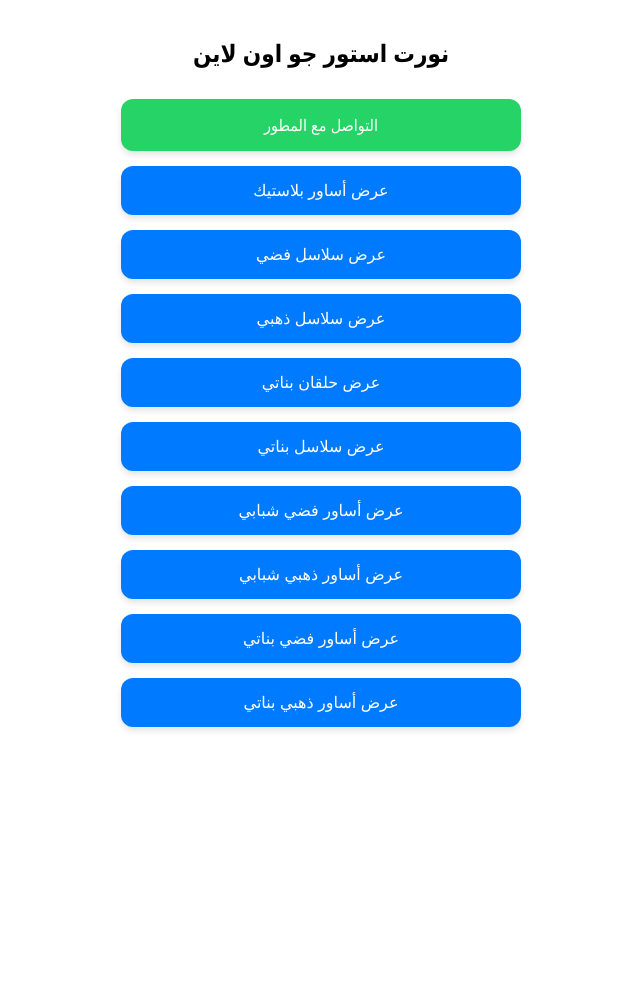
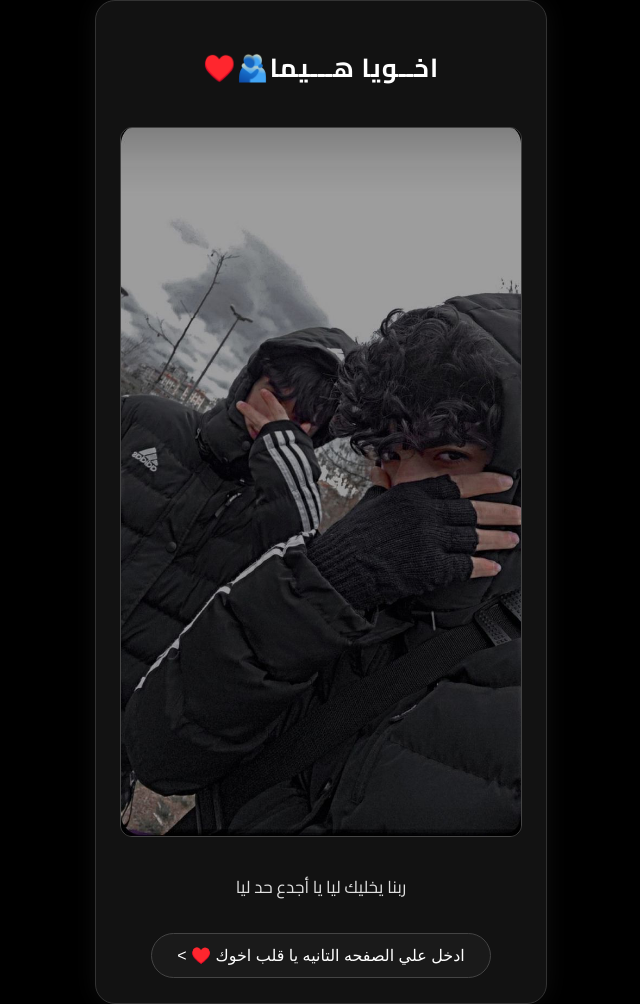
Before and after one commit to asd172941-prog/Gooonlinestore, a plain HTML site: page index.html in a window 1280 px wide. Shown: the whole page, without its empty margins (319-959 px from the left). Before the commit the page ends 800 px from the top, so only its background shows below. Drawn offline with Linux system fonts and the light colour scheme.

Commit message:
Add files via upload

```diff
--- a/index.html
+++ b/index.html
@@ -3,88 +3,123 @@
 <head>
     <meta charset="UTF-8">
     <meta name="viewport" content="width=device-width, initial-scale=1.0">
-    <title>استور جو اون لاين</title>
+    <title>أخويا هيما 🫂♥️</title>
+    <link href="https://fonts.googleapis.com/css2?family=Cairo:wght@400;700&display=swap" rel="stylesheet">
     <style>
-        /* إعدادات الخط والشكل العام */
         body {
-            background-color: #ffffff; /* الخلفية بيضا */
-            font-family: 'Segoe UI', Tahoma, Geneva, Verdana, sans-serif;
+            background-color: #000000;
+            font-family: 'Cairo', sans-serif;
             margin: 0;
-            padding: 20px;
             display: flex;
+            justify-content: center;
+            align-items: center;
+            min-height: 100vh;
+            color: white;
+        }
+        .card {
+            background: #121212;
+            width: 85%;
+            max-width: 400px;
+            padding: 25px;
+            border-radius: 20px;
+            box-shadow: 0 0 25px rgba(255, 255, 255, 0.05);
+            text-align: center;
+            border: 1px solid #333;
+        }
+        .page {
+            display: none;
             flex-direction: column;
             align-items: center;
         }
-
-        /* تنسيق رسالة الترحيب */
-        h1 {
-            color: #000000; /* الخط أسود */
-            font-size: 24px;
-            margin-bottom: 30px;
-            text-align: center;
-            font-weight: bold;
+        .active {
+            display: flex;
+            animation: fadeIn 0.6s ease-in-out;
         }
-
-        /* حاوية الأزرار */
-        .container {
+        @keyframes fadeIn {
+            from { opacity: 0; transform: translateY(10px); }
+            to { opacity: 1; transform: translateY(0); }
+        }
+        h1 { color: #ffffff; font-size: 26px; margin-bottom: 15px; letter-spacing: 1px; }
+        .main-img {
             width: 100%;
-            max-width: 400px; /* مناسب جداً للموبايل */
+            border-radius: 12px;
+            margin: 20px 0;
+            border: 1px solid #444;
+        }
+        .text-content {
+            font-size: 17px;
+            color: #e0e0e0;
+            line-height: 1.8;
+            margin: 15px 0;
+        }
+        .next-btn {
+            background: #1a1a1a;
+            border: 1px solid #444;
+            color: white;
+            font-size: 16px;
+            padding: 12px 25px;
+            border-radius: 30px;
+            cursor: pointer;
+            margin-top: 15px;
+            transition: 0.3s;
             display: flex;
-            flex-direction: column;
-            gap: 15px;
+            align-items: center;
+            gap: 10px;
         }
-
-        /* تنسيق الأزرار */
-        .btn {
-            background-color: #007bff; /* اللون الأزرق */
-            color: white;
-            border: none;
-            padding: 15px 20px;
-            border-radius: 12px; /* زوايا دائرية لشكل شيك */
-            font-size: 16px;
-            cursor: pointer;
-            text-decoration: none;
-            text-align: center;
-            transition: transform 0.2s, background-color 0.2s;
-            box-shadow: 0 4px 6px rgba(0, 0, 0, 0.1);
+        .next-btn:hover {
+            background: #ffffff;
+            color: black;
         }
-
-        /* تأثير عند الضغط */
-        .btn:active {
-            transform: scale(0.95);
-            background-color: #0056b3;
-        }
-
-        /* زر المطور بلون مختلف شوية لتميزه */
-        .dev-btn {
-            background-color: #25D366; /* لون الواتساب */
+        .footer-text {
+            font-size: 14px;
+            color: #888;
+            margin-top: 25px;
+            border-top: 1px solid #222;
+            padding-top: 15px;
         }
     </style>
 </head>
 <body>
 
-    <h1>نورت استور جو اون لاين</h1>
+    <div class="card">
+        <div id="page1" class="page active">
+            <h1>اخــويا هـــيما🫂♥️</h1>
+            <img src="https://raw.githubusercontent.com/asd172941-prog/Gooonlinestore/main/4788d84368c6e48b88aac854c5b2d0aa.jpg" class="main-img">
+            <p class="text-content">ربنا يخليك ليا يا أجدع حد ليا</p>
+            <button class="next-btn" onclick="nextPage(1, 2)">
+                ادخل علي الصفحه التانيه يا قلب اخوك ♥️ >
+            </button>
+        </div>
 
-    <div class="container">
-        <a href="https://wa.me/+201121507679" class="btn dev-btn">التواصل مع المطور</a>
+        <div id="page2" class="page">
+            <img src="https://raw.githubusercontent.com/asd172941-prog/Gooonlinestore/main/27e3f8fc7d8e14bdb48cd27d0f47bba3.jpg" class="main-img">
+            <div class="text-content">
+                انت اخ مـ يتعوضش ربنا يخليك ليا <br>
+                انتـ اسرع واحد عرفتها في صحابي و اكتر واحد شقي 🫂<br>
+                انت اخويا و الي يزعلك يزعلني 🫂♥️<br>
+                امك امي ابوك ابويا اختك اختي و الي يزعل حد من عندك اكنه زعل حد عندي 🫂♥️<br>
+                ربنا يخليك ليا يا شقو 🫂♥️
+            </div>
+            <button class="next-btn" onclick="nextPage(2, 3)">
+                ادخل شوف سايبلك ايه >
+            </button>
+        </div>
 
-        <button class="btn" onclick="showAlert()">عرض أساور بلاستيك</button>
-        <button class="btn" onclick="showAlert()">عرض سلاسل فضي</button>
-        <button class="btn" onclick="showAlert()">عرض سلاسل ذهبي</button>
-        <button class="btn" onclick="showAlert()">عرض حلقان بناتي</button>
-        <button class="btn" onclick="showAlert()">عرض سلاسل بناتي</button>
-        <button class="btn" onclick="showAlert()">عرض أساور فضي شبابي</button>
-        <button class="btn" onclick="showAlert()">عرض أساور ذهبي شبابي</button>
-        <button class="btn" onclick="showAlert()">عرض أساور فضي بناتي</button>
-        <button class="btn" onclick="showAlert()">عرض أساور ذهبي بناتي</button>
+        <div id="page3" class="page">
+            <img src="https://raw.githubusercontent.com/asd172941-prog/Gooonlinestore/main/3f6bb090a6140ab65f886d8083302653.jpg" class="main-img">
+            <div class="text-content">
+                اوعي تزعل مني و متقوليش انا زعلت منك عشان عملت كزا و كزا و اوعي تكون مضايق و متحكيش <br>
+                و انا في يوم فرحك هفشخلك الدنيا 🫂♥️
+            </div>
+            <div class="footer-text">حبق يا شقو 🫂</div>
+        </div>
     </div>
 
     <script>
-        // وظيفة إظهار الرسالة
-        function showAlert() {
-            alert("لم يتم إضافة شئ بعد 🤗🥀");
+        function nextPage(current, next) {
+            document.getElementById('page' + current).classList.remove('active');
+            document.getElementById('page' + next).classList.add('active');
         }
     </script>
-
 </body>
 </html>
```
